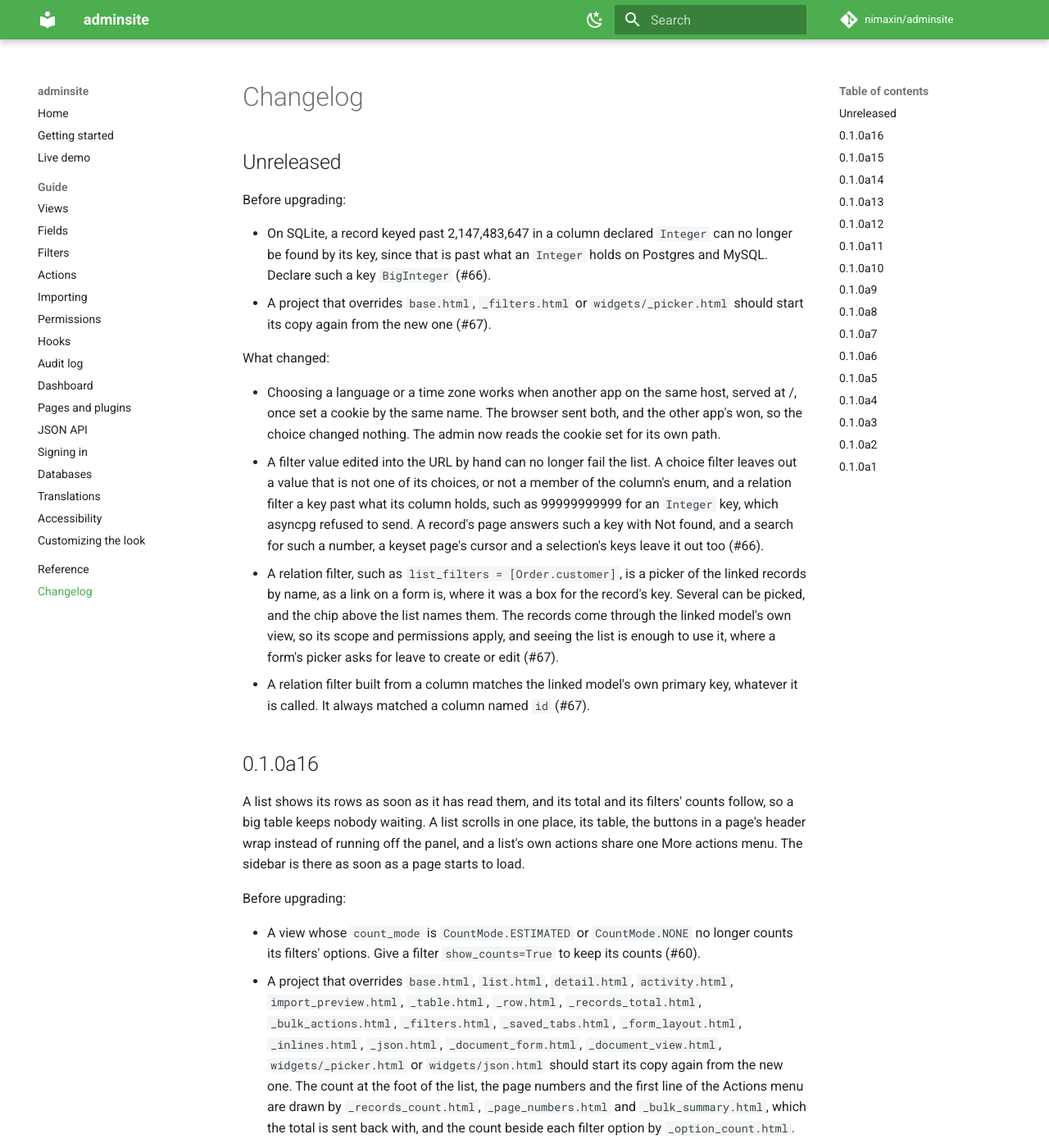
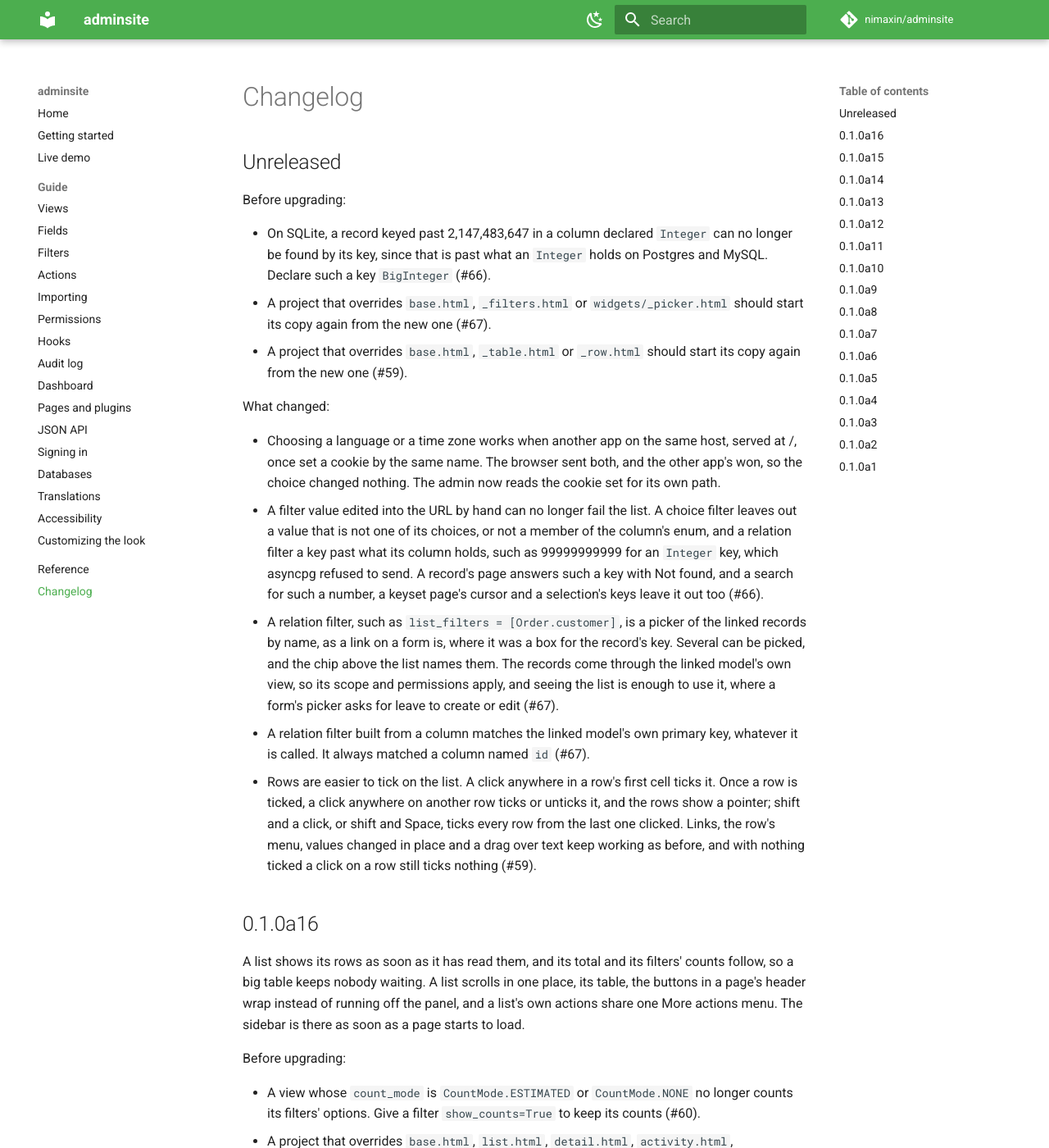
Before and after one commit to nimaxin/adminsite, an MkDocs documentation site: the page built from docs/changelog.md, in a window 1280 px wide and 1400 px high. Shown: the whole window at 82% size. Built offline with MkDocs 1.6.1 and Material for MkDocs 9.7.7, drawn with Linux system fonts in a browser that asks for light colours; comment, search, counter and statistics services are not loaded.

Commit message:
feat: a click anywhere on a row ticks it, once one is ticked (#59)
The box's whole cell ticks its row. Once a row is ticked, a click on any
other part of a row ticks or unticks it, and shift and a click, or shift
and Space, ticks every row from the last one clicked. Links, the row's
menu, values changed in place and a drag over text keep their clicks,
and with nothing ticked a click on a row still ticks nothing.

Co-Authored-By: Claude Opus 5.5 <noreply@anthropic.com>

```diff
--- a/CHANGELOG.md
+++ b/CHANGELOG.md
@@ -9,6 +9,8 @@ Before upgrading:
   a key `BigInteger` (#66).
 - A project that overrides `base.html`, `_filters.html` or `widgets/_picker.html` should start its
   copy again from the new one (#67).
+- A project that overrides `base.html`, `_table.html` or `_row.html` should start its copy again
+  from the new one (#59).
 
 What changed:
 
@@ -27,6 +29,11 @@ What changed:
   asks for leave to create or edit (#67).
 - A relation filter built from a column matches the linked model's own primary key, whatever it is
   called. It always matched a column named `id` (#67).
+- Rows are easier to tick on the list. A click anywhere in a row's first cell ticks it. Once a row
+  is ticked, a click anywhere on another row ticks or unticks it, and the rows show a pointer;
+  shift and a click, or shift and Space, ticks every row from the last one clicked. Links, the
+  row's menu, values changed in place and a drag over text keep working as before, and with
+  nothing ticked a click on a row still ticks nothing (#59).
 
 ## 0.1.0a16
 
--- a/src/adminsite/templates/adminsite/_row.html
+++ b/src/adminsite/templates/adminsite/_row.html
@@ -8,7 +8,8 @@
 {% set changes = (editable|default({})).get(key, ()) %}
 <tr class="hover:bg-subtle has-[input[name=keys]:checked]:bg-selected">
   {% if actions %}
-    <td class="h-12 border-b border-line ps-4 pe-1 lg:ps-7">
+    {#- The whole cell ticks the row, not only the box in it. -#}
+    <td class="h-12 cursor-pointer border-b border-line ps-4 pe-1 lg:ps-7">
       <input type="checkbox" class="checkbox checkbox-sm align-middle" name="keys" value="{{ key }}"
              aria-label="{{ _('Select {name}', name=view.get_record_title(row)) }}"
              @change="
--- a/src/adminsite/templates/adminsite/_table.html
+++ b/src/adminsite/templates/adminsite/_table.html
@@ -33,7 +33,11 @@
         list instead, it stretched the page around the table to the
         table's full size, and the page scrolled as well as the table. -#}
     <div class="relative min-h-0 flex-1 overflow-auto">
-      <table class="w-full border-separate border-spacing-0 max-md:hidden">
+      {#- Clicks on the rows tick them, once one is ticked, and the rows
+          show they can be clicked. -#}
+      <table class="w-full border-separate border-spacing-0 max-md:hidden"
+             {% if actions %}@click="pickRows($event)" @mousedown="keepRowText($event)"
+             :class="$store.selection.picked && '[&_tbody_tr]:cursor-pointer'"{% endif %}>
         <caption class="sr-only">{{ view.label_plural }}</caption>
         <thead>
           <tr>
```
Also changed, not shown: docs/actions.md (+8 -0 lines), src/adminsite/templates/adminsite/base.html (+36 -0 lines), src/adminsite/static/adminsite.css, 1 other file.
